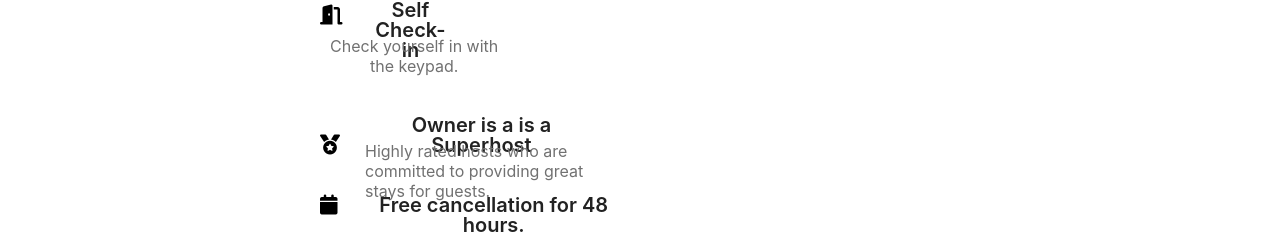
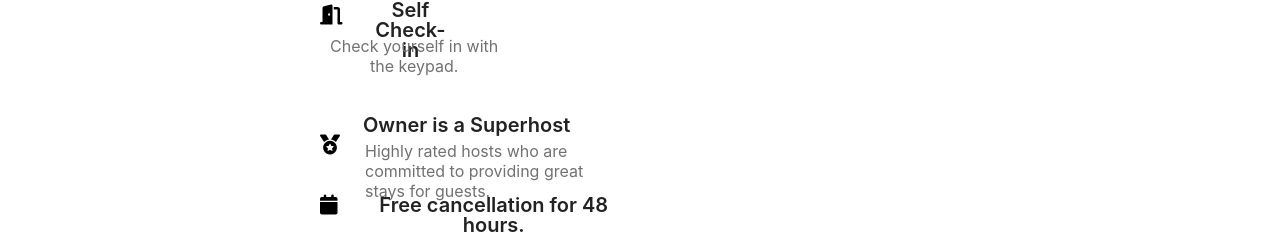
Before and after one commit to rusty619/house-for-rent, a React (Create React App) app in the folder client/: page /home/1 in a window 1280 px wide. Shown: the part 177-411 px from the top of the page. Built offline with nearby package versions, Linux system fonts and the light colour scheme; no server answers; a web font is replaced by a local one.

Commit message:
fixed a typo in ExtraInformation component

```diff
--- a/client/src/Components/ExtraInformation.js
+++ b/client/src/Components/ExtraInformation.js
@@ -10,7 +10,7 @@ const ExtraInformation = () => {
         </div>
         <div className="extra-information-host">
             <i class="fa-solid fa-medal"></i>
-            <p className="extra-information-host-superhost">Owner is a is a Superhost</p>
+            <p className="extra-information-host-superhost">Owner is a Superhost</p>
             <p className="extra-infomration-host-desc">Highly rated hosts who are committed to providing great stays for guests.</p>
         </div>
         <div className="extra-information-cancellation">
```
